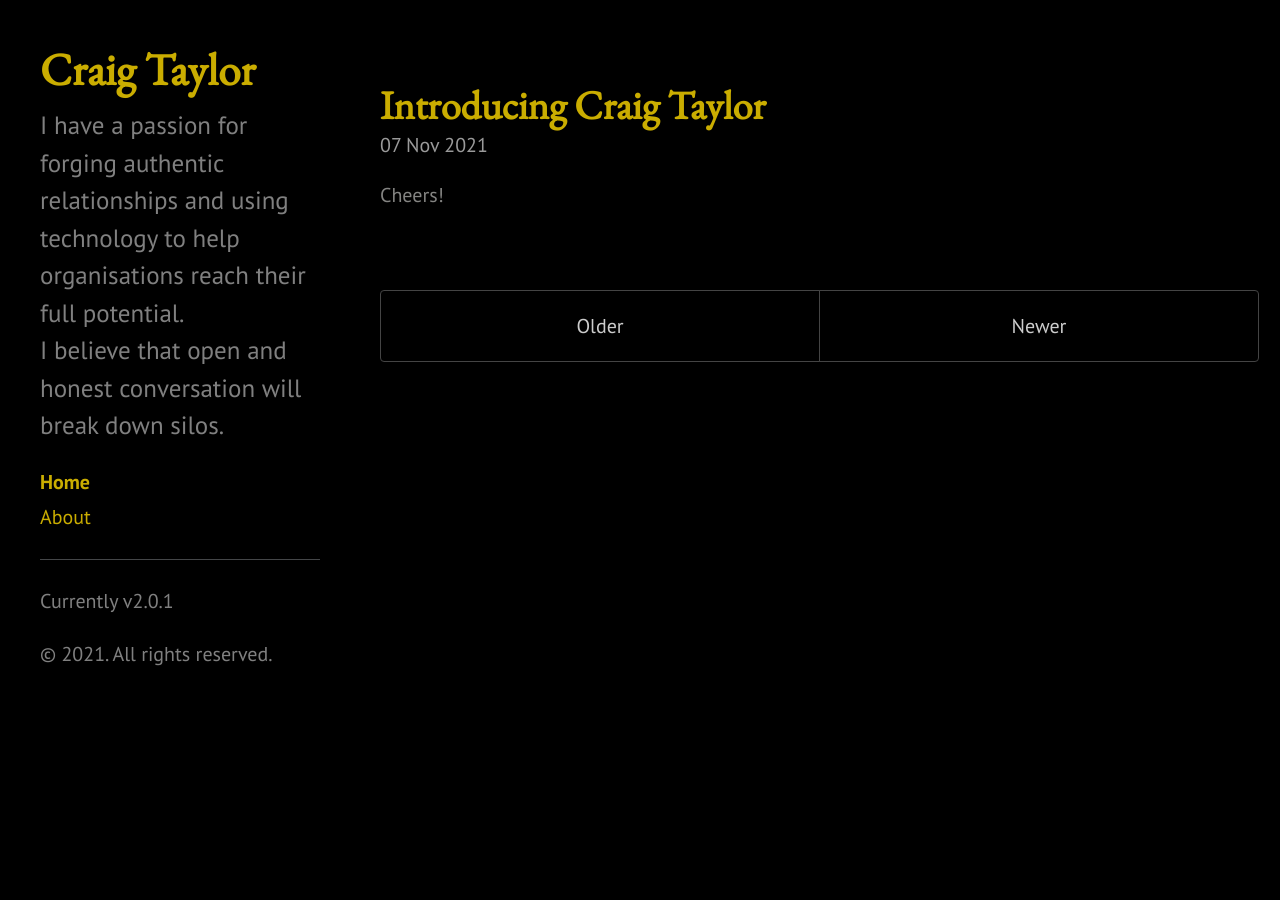
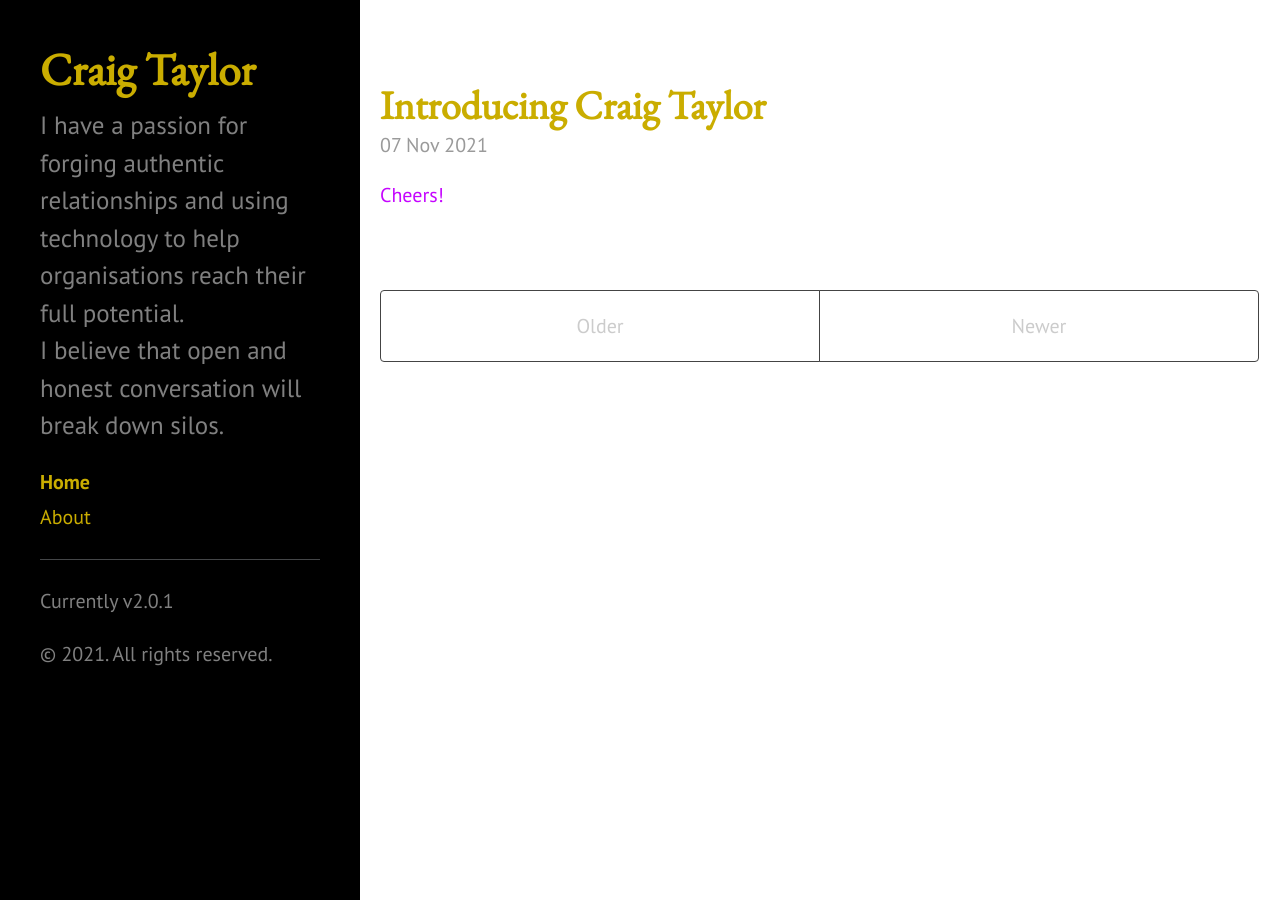
Before and after one commit to taylorc/taylorc.github.io, a Jekyll site: the page built from index.html, in a window 1280 px wide. Built offline with Jekyll 4.4.1, drawn with Linux system fonts in a browser that asks for light colours; the list of posts is cut into pages by our own code.

Commit message:
added color??

```diff
--- a/public/css/blackdoc.css
+++ b/public/css/blackdoc.css
@@ -32,8 +32,8 @@
 }
 
 body {
-  color: #848482;
-  background-color: #000000;
+  color: #C505FF;
+  background-color: #FFFFFF;
 }
 
 h1,
@@ -60,19 +60,19 @@
 }
 
 a {
-  color: #ffeb99;
+  color: #FFC505;
   transition: color ease 0.3s;
 }
 
 a:hover {
-  color: #caad00;
+  color: #05FFC5;
 }
 
 .btn {
   display: inline-block;
   padding: .25rem 1rem;
   font-family: "PT Sans", sans-serif;
-  color: #ebcb8b;
+  color: #FFC505;
   border: .1rem solid #32343c;
   border-radius: .1rem;
 }
@@ -80,8 +80,8 @@
 .btn:hover,
 .btn:focus {
   color: #26282d;
-  background-color: #ebcb8b;
-  border-color: #ebcb8b;
+  background-color: #FFC505;
+  border-color: #FFC505;
 }
 
 strong,
```
